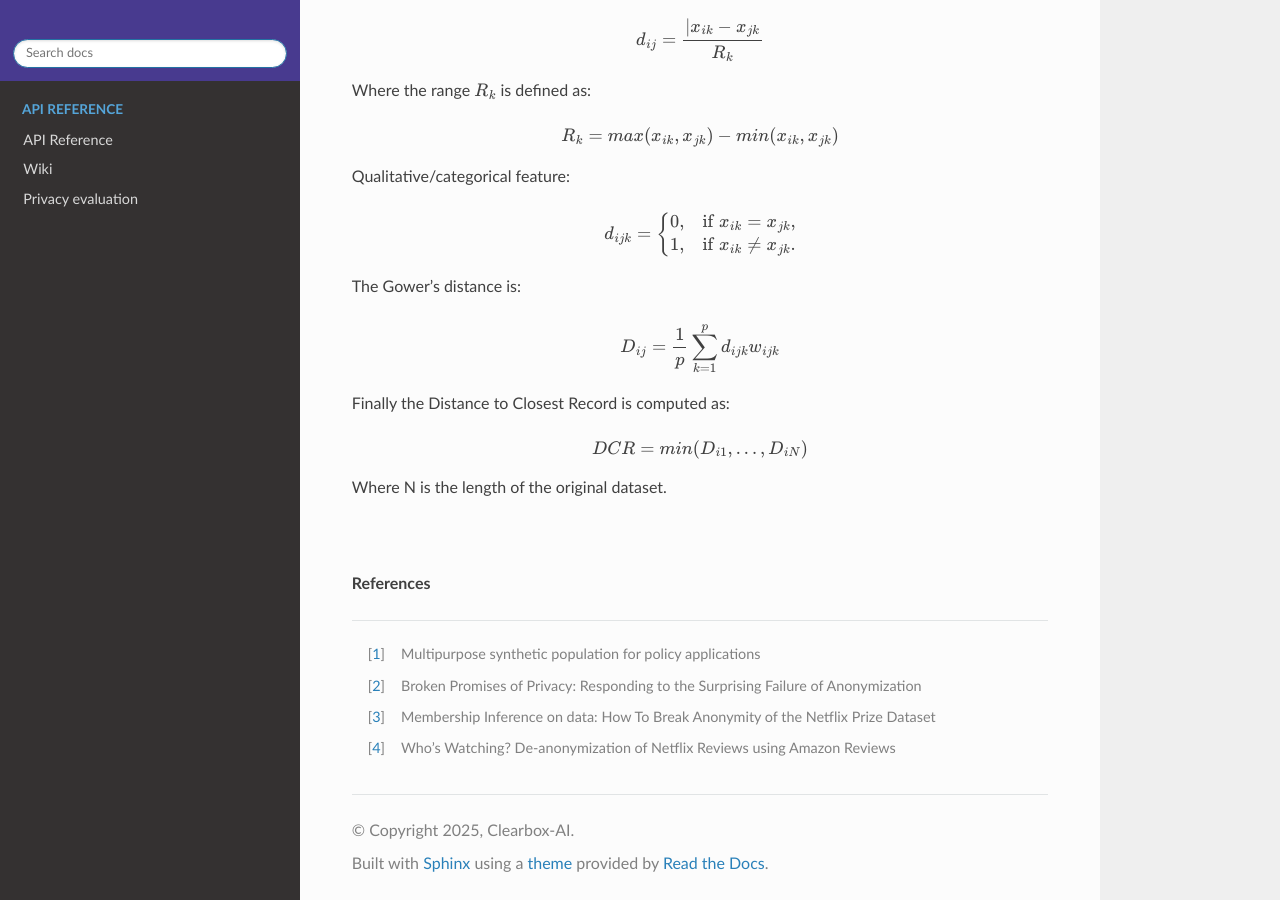
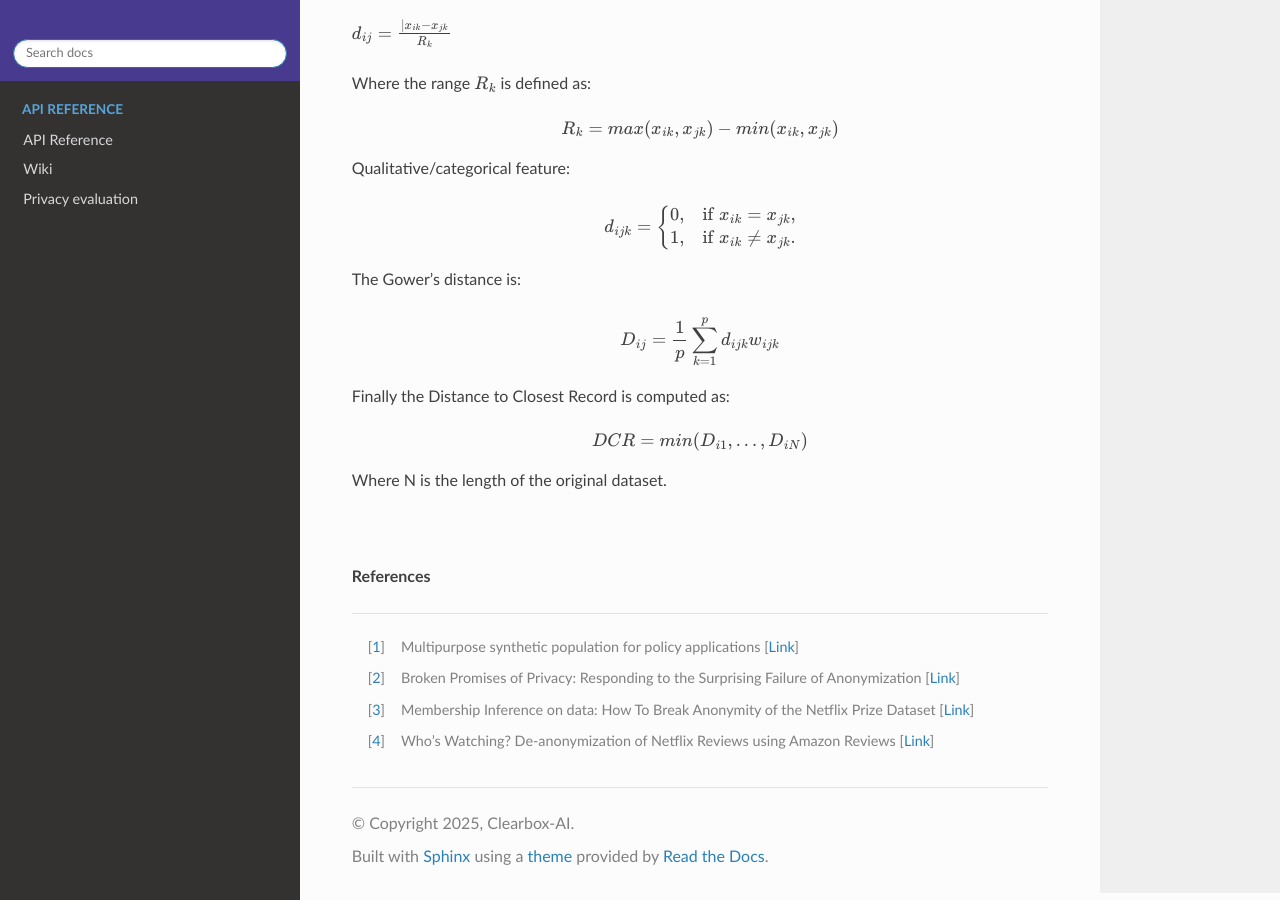
Before and after one commit to Clearbox-AI/clearbox-synthetic-kit, a Sphinx documentation site: the page built from docs/source/wiki/wiki_md/privacy.md, in a window 1280 px wide and 900 px high, scrolled down 6048 px. Built offline with Sphinx 7.4.7 and the Read the Docs theme 3.1.0, drawn with Linux system fonts in a browser that asks for light colours; some of the changed lines change nothing that is shown.

Commit message:
minor fix

```diff
--- a/docs/source/wiki/wiki_md/privacy.md
+++ b/docs/source/wiki/wiki_md/privacy.md
@@ -143,9 +143,8 @@ The distance $d_{ij}$ is defined depending on the type of feature $k$:
 
 Quantitative/numerical feature:
 
-$$
-d_{ij}=\frac{|x_{ik}-x_{jk}}{R_k}
-$$
+{math}`d_{ij}=\frac{|x_{ik}-x_{jk}}{R_k}`
+
 
 Where the range $R_k$ is defined as:
 
@@ -181,12 +180,7 @@ Where N is the length of the original dataset.
 <br>
 <br>
 **References**
-<!-- [^1]: Multipurpose synthetic population for policy applications [[Link](https://publications.jrc.ec.europa.eu/repository/handle/JRC128595)]
+[^1]: Multipurpose synthetic population for policy applications [[Link](https://publications.jrc.ec.europa.eu/repository/handle/JRC128595)]
 [^2]: Broken Promises of Privacy: Responding to the Surprising Failure of Anonymization [[Link](https://papers.ssrn.com/sol3/papers.cfm?abstract_id=1450006)]
 [^3]: Membership Inference on data: How To Break Anonymity of the Netflix Prize Dataset [[Link](https://arxiv.org/abs/cs/0610105)]
-[^4]: Who's Watching? De-anonymization of Netflix Reviews using Amazon Reviews [[Link](https://courses.csail.mit.edu/6.857/2018/project/Archie-Gershon-Katchoff-Zeng-Netflix.pdf)] -->
-
-[^1]: Multipurpose synthetic population for policy applications
-[^2]: Broken Promises of Privacy: Responding to the Surprising Failure of Anonymization
-[^3]: Membership Inference on data: How To Break Anonymity of the Netflix Prize Dataset
-[^4]: Who's Watching? De-anonymization of Netflix Reviews using Amazon Reviews
+[^4]: Who's Watching? De-anonymization of Netflix Reviews using Amazon Reviews [[Link](https://courses.csail.mit.edu/6.857/2018/project/Archie-Gershon-Katchoff-Zeng-Netflix.pdf)]
```
